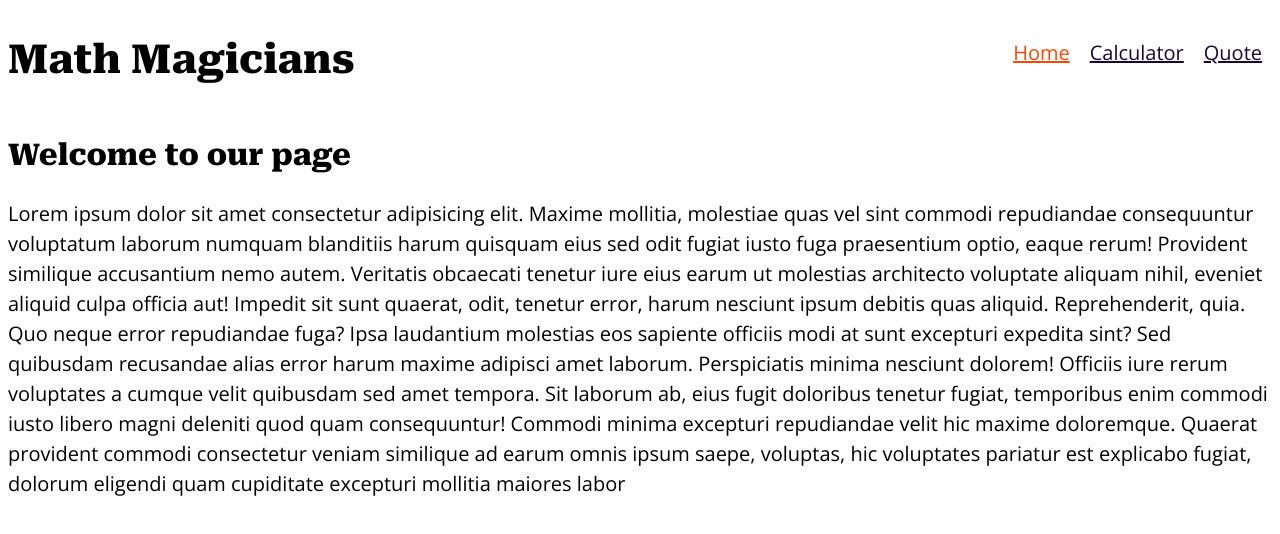
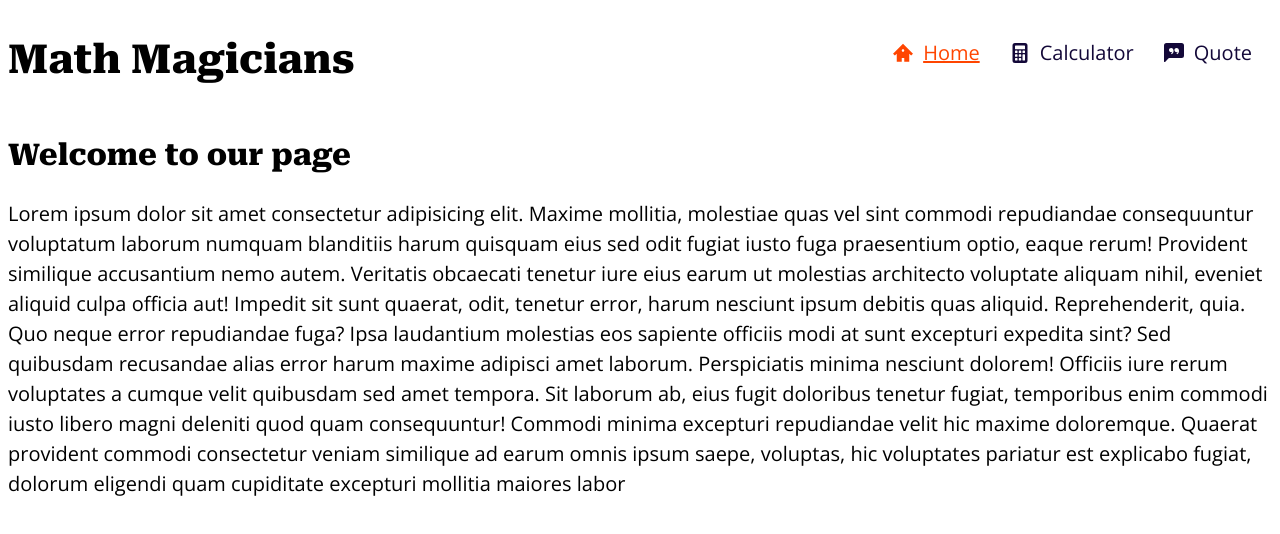
Before and after one commit to matovu-farid/math-magicians, a React (Create React App) app: page / in a window 1280 px wide. Shown: the top 534 px of the page. Built offline with nearby package versions, Linux system fonts and the light colour scheme.

Commit message:
Add icons

```diff
--- a/package.json
+++ b/package.json
@@ -10,6 +10,7 @@
     "prop-types": "^15.8.1",
     "react": "^17.0.2",
     "react-dom": "^17.0.2",
+    "react-icons": "^4.3.1",
     "react-router-dom": "^6.2.1",
     "react-scripts": "5.0.0",
     "web-vitals": "^2.1.4"
--- a/src/components/Navbar/Navbar.css
+++ b/src/components/Navbar/Navbar.css
@@ -8,7 +8,19 @@
   list-style-type: none;
   padding: 10px;
 
+
+
 }
+
+.navlink {
+  display: flex;
+  align-items: center;
+}
+
+.navlink span {
+  margin: 0 10px;
+}
+
 
 .nav-bar {
   display: flex;
@@ -21,4 +33,5 @@
 
 .inactive {
   color: rgb(19, 8, 56);
+  text-decoration: none;
 }
--- a/src/components/Navbar/Navbar.js
+++ b/src/components/Navbar/Navbar.js
@@ -1,23 +1,32 @@
 import './Navbar.css';
 import { NavLink } from 'react-router-dom';
+
+import { ImHome2 } from 'react-icons/im';
+import { BsCalculatorFill, BsFillChatLeftQuoteFill } from 'react-icons/bs';
 
 const Navbar = () => (
   <div className="nav-bar">
     <h1>Math Magicians</h1>
     <ul className="nav-list">
       <li>
-        <NavLink to="/" className={({ isActive }) => (isActive ? 'active' : 'inactive')}>
-          Home
+        <NavLink to="/" className={({ isActive }) => (isActive ? 'active navlink' : 'inactive navlink')}>
+          <ImHome2 />
+          <span>Home</span>
+
         </NavLink>
       </li>
       <li>
-        <NavLink to="/calculator" className={({ isActive }) => (isActive ? 'active' : 'inactive')}>
-          Calculator
+        <NavLink to="/calculator" className={({ isActive }) => (isActive ? 'active navlink' : 'inactive navlink')}>
+          <BsCalculatorFill />
+          <span>Calculator</span>
+
         </NavLink>
       </li>
       <li>
-        <NavLink to="/quote" className={({ isActive }) => (isActive ? 'active' : 'inactive')}>
-          Quote
+        <NavLink to="/quote" className={({ isActive }) => (isActive ? 'active navlink' : 'inactive navlink')}>
+          <BsFillChatLeftQuoteFill />
+          <span>Quote</span>
+
         </NavLink>
       </li>
     </ul>
```
Also changed, not shown: 1 other file (tests, documents, lock files or other folders).
